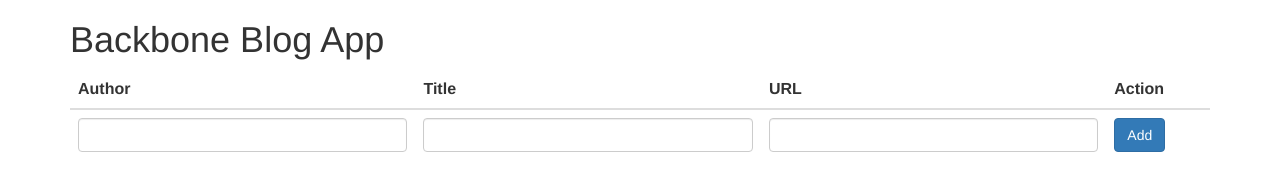
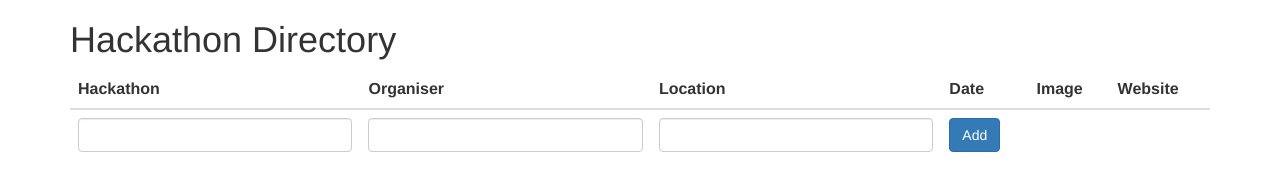
Before and after one commit to Avinodh/Go-Backbone-List-App, a plain HTML site: page index.html in a window 1280 px wide. Drawn offline with nearby package versions, Linux system fonts and the light colour scheme; no server answers.

Commit message:
Hackathons App

```diff
--- a/index.html
+++ b/index.html
@@ -6,14 +6,16 @@
 	</head>
 
 	<body>
-	<div class="container"><h1> Backbone Blog App </h1>
+	<div class="container"><h1> Hackathon Directory </h1>
 	<table class="table">
 		<thead>
 			<tr>
-				<th>Author</th>
-				<th>Title</th>
-				<th>URL</th>
-				<th>Action</th>
+				<th>Hackathon</th>
+				<th>Organiser</th>
+				<th>Location</th>
+				<th>Date</th>
+				<th>Image</th>
+				<th>Website</th>
 			</tr>
 
 			<tr>
@@ -47,12 +49,6 @@
 		<td><span class="date"><%= date %></span></td>
 		<td><span class="image"><%= image %></span></td>
 		<td><span class="url"><%= url %></span></td>
-		<td>
-			<button class="btn btn-warning edit-blog">Edit</button>
-			<button class="btn btn-danger delete-blog">Delete</button>
-			<button class="btn btn-success update-blog" style="display:none;">Update</button>
-			<button class="btn btn-danger cancel" style="display:none;">Cancel</button>
-		</td>
 	</script>
 
 	<script src="/bower_components/jquery/dist/jquery.js"></script>
--- a/scripts.js
+++ b/scripts.js
@@ -53,7 +53,7 @@ var HackathonsView = Backbone.View.extend({
 		var self = this;
 		this.$el.html('');
 		_.each(this.model.toArray(), function(hackathons){
-			self.$el.append((new HackathonView({model:hackathon})).render().$el)
+			self.$el.append((new HackathonView({model:hackathon})).render().$el);
 		});
 		return this;
 	}
```
